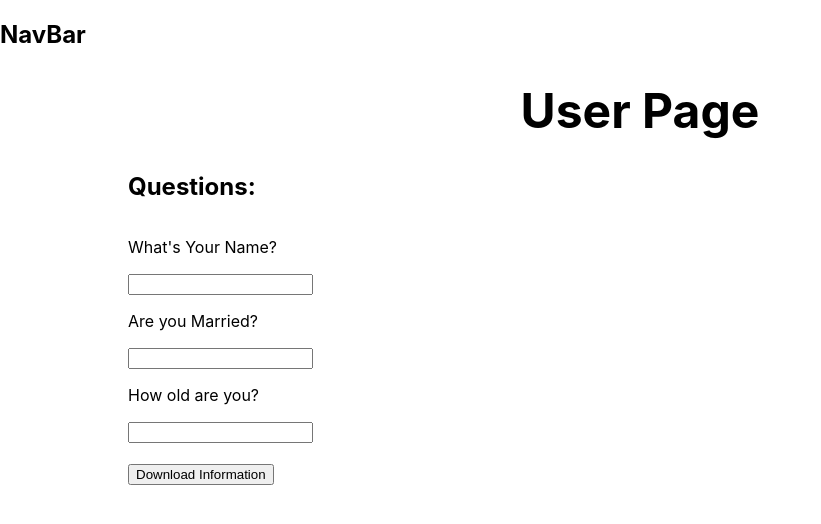
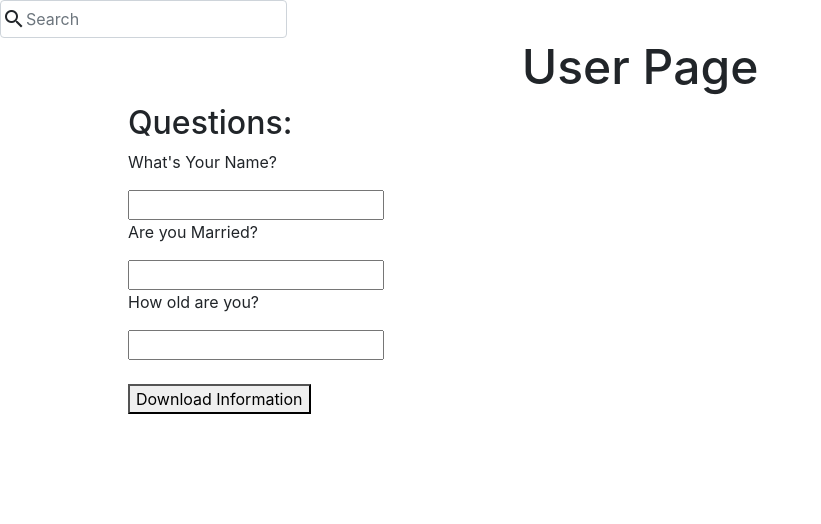
Before and after one commit to luciancahil/Social-Website, a React (Create React App) app: page / in a window 1280 px wide. Shown: the top 524 px of the page, without its empty margins (0-821 px from the left). Built offline with nearby package versions, Linux system fonts and the light colour scheme.

Commit message:
Added search with magnifying glass

```diff
--- a/src/App.css
+++ b/src/App.css
@@ -47,3 +47,17 @@
 .Question p{
   display: inline-block;
 }
+
+.md-form.mt-0{
+  display:inline-flex;
+  width:500px;
+}
+.md-form.mt-0 input{
+  padding-left: 25px;
+}
+.material-icons.mdc-button__icon{
+  position:absolute;
+  top:7px;
+  left: 2px;
+
+}
--- a/src/Components/Navbar.component.js
+++ b/src/Components/Navbar.component.js
@@ -3,7 +3,25 @@ import React from 'react';
 
 class NavBar extends React.Component {
   render() {
-    return <h2>NavBar</h2>;
+    return (
+        <div>
+            <form class="form-inline my-2 my-lg-0">
+            <link href="https://fonts.googleapis.com/icon?family=Material+Icons"
+      rel="stylesheet"/>
+<link rel="stylesheet" href="https://stackpath.bootstrapcdn.com/bootstrap/4.3.1/css/bootstrap.min.css" integrity="sha384-ggOyR0iXCbMQv3Xipma34MD+dH/1fQ784/j6cY/iJTQUOhcWr7x9JvoRxT2MZw1T" crossorigin="anonymous"/>
+
+<script src="https://code.jquery.com/jquery-3.3.1.slim.min.js" integrity="sha384-q8i/X+965DzO0rT7abK41JStQIAqVgRVzpbzo5smXKp4YfRvH+8abtTE1Pi6jizo" crossorigin="anonymous"></script>
+<script src="https://stackpath.bootstrapcdn.com/bootstrap/4.3.1/js/bootstrap.min.js" integrity="sha384-JjSmVgyd0p3pXB1rRibZUAYoIIy6OrQ6VrjIEaFf/nJGzIxFDsf4x0xIM+B07jRM" crossorigin="anonymous"></script>
+
+
+<div class="md-form mt-0">
+  <i class="material-icons mdc-button__icon">search</i>
+  <input class="form-control" type="text" placeholder="Search" aria-label="Search"/>
+</div>
+            </form>
+        </div>
+
+    );
   }
 }
 
```
